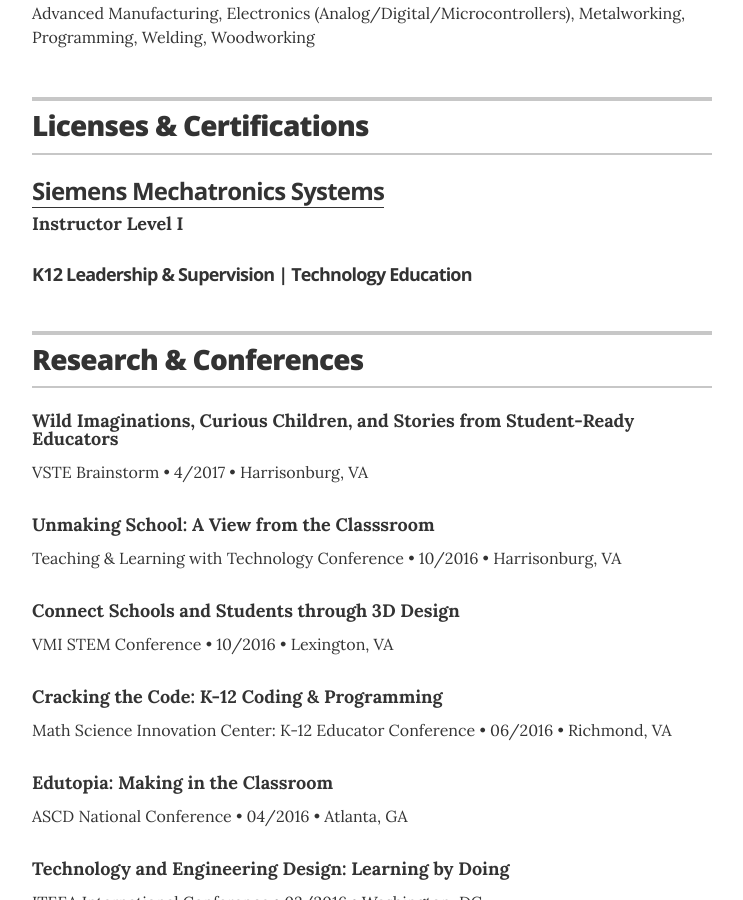
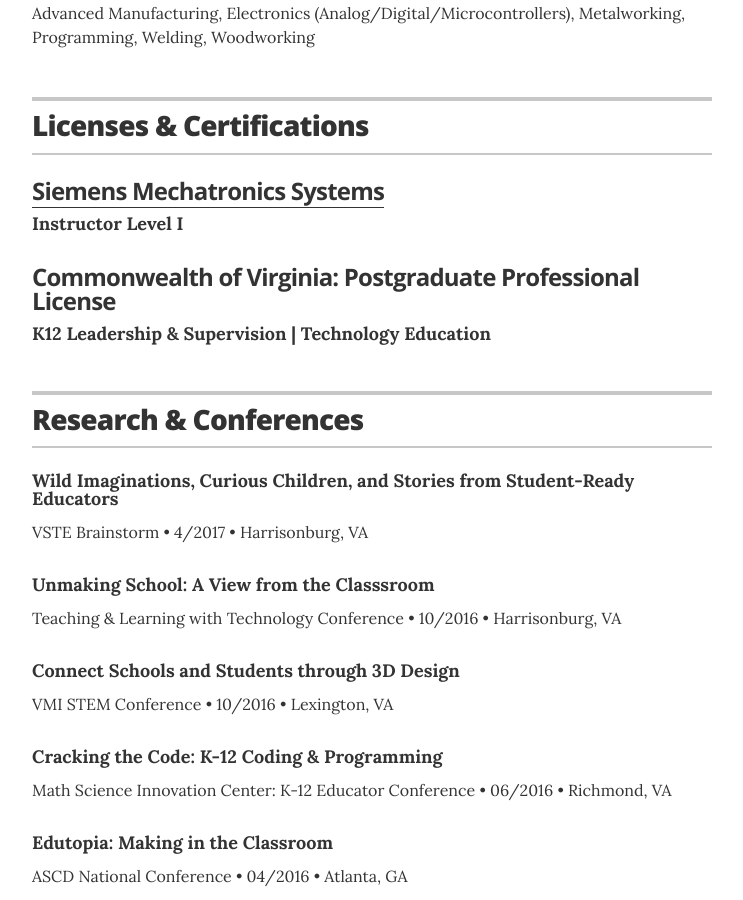
Before and after one commit to eabredder/eabredder.github.io, a Jekyll site: the page built from index.html, in a window 1280 px wide and 900 px high, scrolled down 2863 px. Shown: the whole window, without its empty margins (268-1011 px from the left). Built offline with Jekyll 4.4.1, drawn with Linux system fonts in a browser that asks for light colours.

Commit message:
Update resume.html

```diff
--- a/_layouts/resume.html
+++ b/_layouts/resume.html
@@ -211,8 +211,8 @@
         </div>
 
         <div class="resume-item">
-          <h3 class="resume-item-title"><Commonwealth of Virginia: Postgraduate Professional License</h3>
-          <h4 class="resume-item-details">K12 Leadership & Supervision | Technology Education</h4>
+          <h3 class="resume-item-title">Commonwealth of Virginia: Postgraduate Professional License</h3>
+          <h4 class="resume-item-details">K12 Leadership &amp; Supervision | Technology Education</h4>
           <p class="resume-item-copy"></p>
         </div>
 
```
